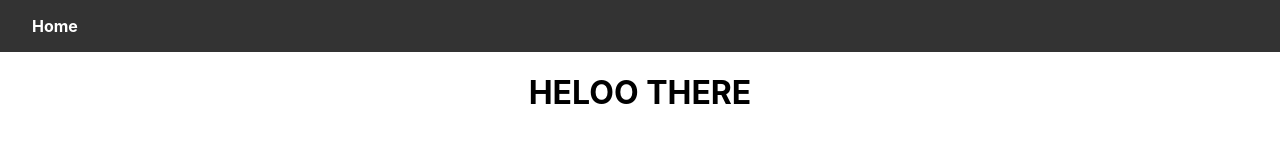
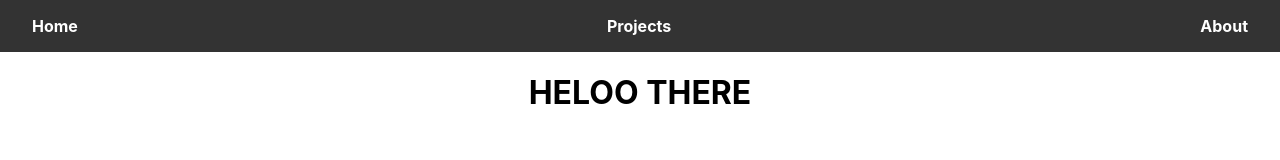
Before and after one commit to FranciscoCamach0/FranciscoCamach0.github.io, a React (Create React App) app in the folder folio/: page /about in a window 1280 px wide. Shown: the top 160 px of the page. Built offline with nearby package versions, Linux system fonts and the light colour scheme.

Commit message:
Update Navbar.js

```diff
--- a/folio/src/components/Navbar.js
+++ b/folio/src/components/Navbar.js
@@ -7,6 +7,8 @@ function Navbar() {
   return (
     <nav className="navbar">
       <Link to="/">Home</Link>
+      <Link to="/projects">Projects</Link>
+      <Link to="/about">About</Link>
     </nav>
   );
 }
```
